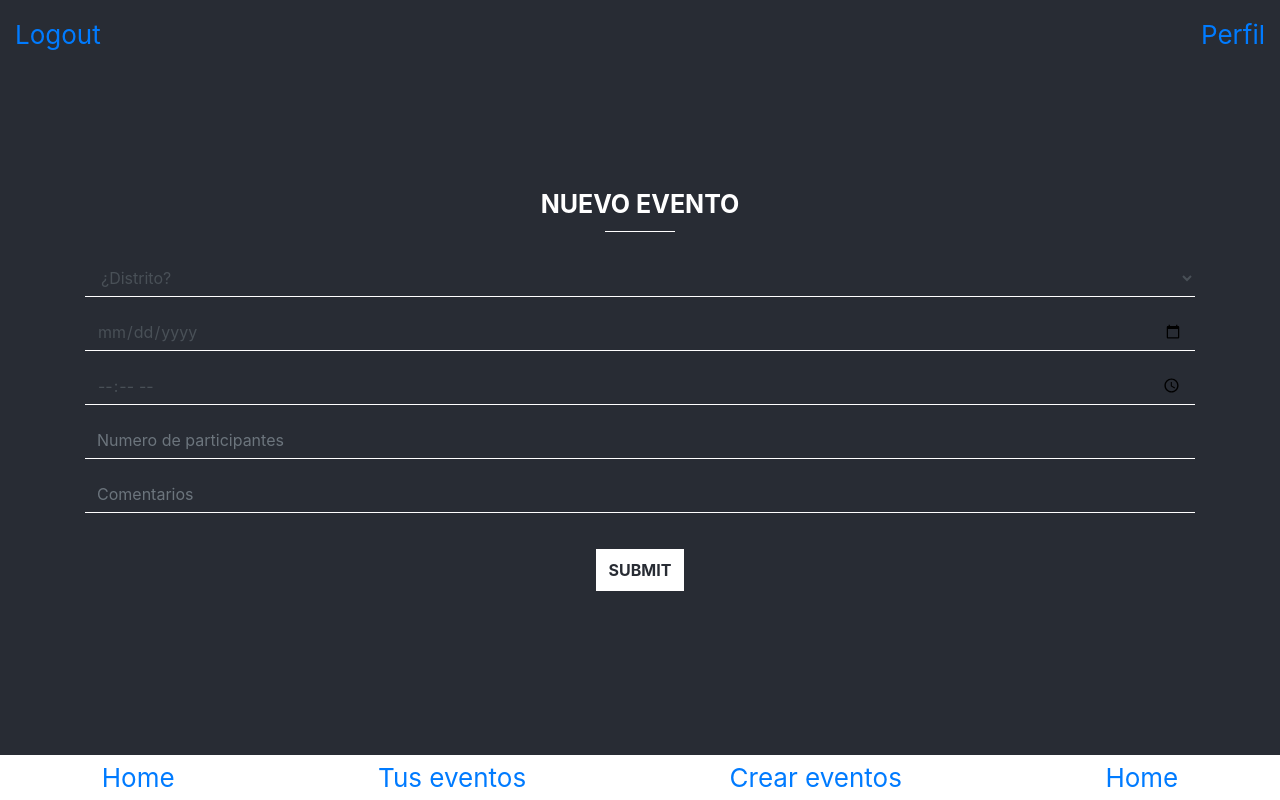
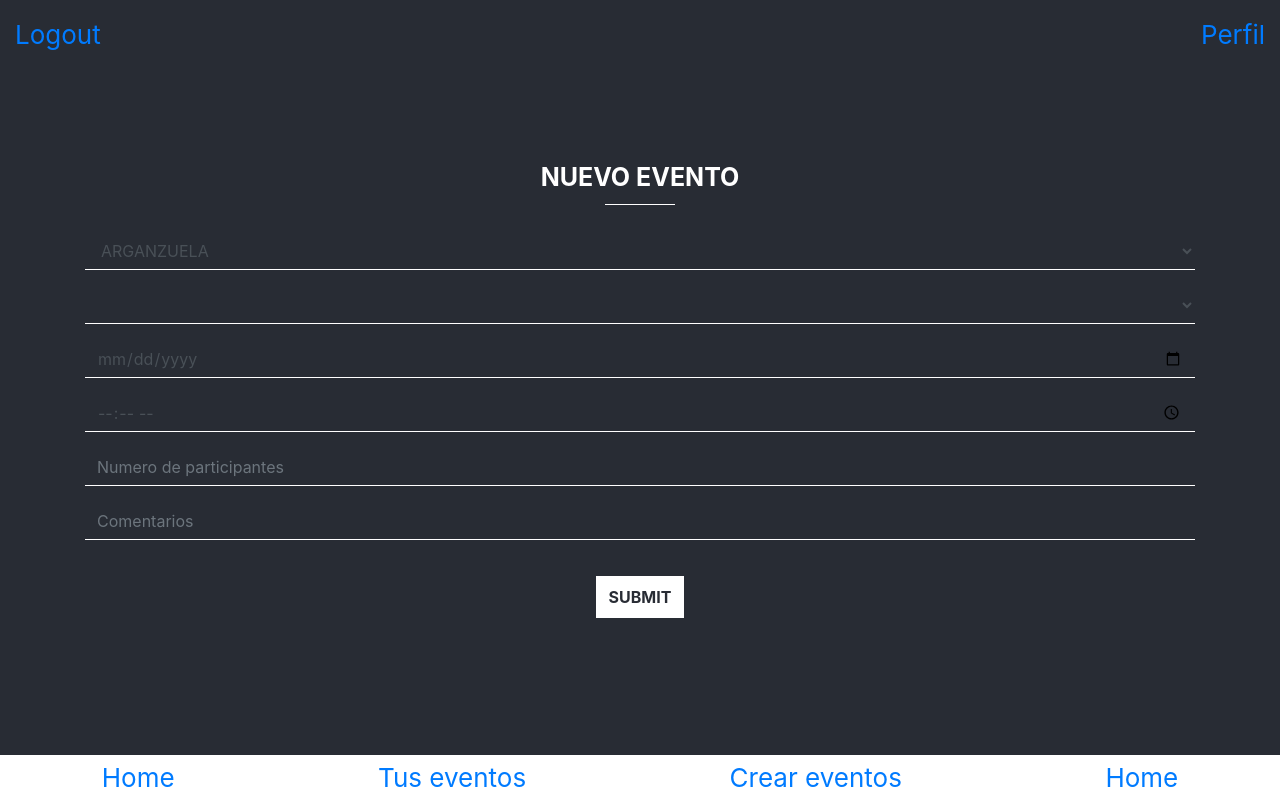
Before and after one commit to balta15torres/proyecto3, a React (Create React App) app in the folder client/: page /creatEvent in a window 1280 px wide. Built offline with nearby package versions, Linux system fonts and the light colour scheme; what google-maps-react would draw is missing.

Commit message:
cambios base de datos

```diff
--- a/client/src/components/CreatEvent.js
+++ b/client/src/components/CreatEvent.js
@@ -10,7 +10,9 @@ export default class CreatEvent extends Component {
         super(props)
         this.state = {
             event: {
+                listCenter:undefined,
                 location: '',
+                center:[],
                 data: '',
                 hour: '',
                 participants: '',
@@ -25,50 +27,63 @@ export default class CreatEvent extends Component {
 
     handleSubmit = e => {
         e.preventDefault()
-        const location = this.state.location
-        const data = this.state.data
-        const hour = this.state.hour
-        const participants = this.state.participants
-        const comments = this.state.comments
 
-        this.service.getDataEvent(location, data, hour, participants,comments)
+        console.log(this.state)
+        const location     = this.state.event.location
+        const center       = this.state.event.center
+        const data         = this.state.event.data
+        const hour         = this.state.event.hour
+        const participants = this.state.event.participants
+        const comments     = this.state.event.comments
+
+        this.service.getDataEvent(location, center,data, hour, participants,comments)
             .then(res => {
                 this.setState({
                     event: {
                         location: '',
+                        center:'',
                         data: '',
                         hour: '',
                         participants: '',
-                        comments:""
+                        comments:''
                     }
                 })
-                console.log(this.setState)
+
                 //this.service = new Event()
                 this.props.setUser(res.data)
                 window.location.assign('EventList')
             })
             .catch(err => err)
-    }
+
+        }
 
     handleChange = (e) => {
         const { name, value } = e.target
 
         //this.setState({...this.state.event, [name]: value})
-
-        this.setState({ [name]: value });
+        if(name == "location"){
+            this.service.getCenter(value)
+            .then(centros => {
+                this.setState({event : { ...this.state.event ,[name]: value, listCenter:centros}})
+            })
+        } else {
+            this.setState({ event: {...this.state.event ,[name]: value }});
+        }
     }
 
     getEvent = () => {
         this.service.getDataEvent()
             .then(res => {
-                const { location, data, hour, participants, comments } = res
+                const { listCenter,location, center,data, hour, participants, comments } = res
 
                 this.setState({
-                    location: location,
-                    data: data,
-                    hour: hour,
-                    participants: participants,
-                    comments: comments
+                    listCenter,
+                    location,
+                    center,
+                    data,
+                    hour,
+                    participants,
+                    comments
 
                 })
 
@@ -81,7 +96,7 @@ export default class CreatEvent extends Component {
 
 
     render() {
-
+        console.log(this.state.event.center)
         return (
 
             <div className="container column-center">
@@ -95,10 +110,35 @@ export default class CreatEvent extends Component {
                     <div className="form-group">
 
                         <select type="options" className="form-control" name="location" value={this.state.location} onChange={e => this.handleChange(e)}>
-                            {/* poner en las options los distritos de la api C.Madrid */}
-                            <option>¿Distrito?</option>
-                            <option>¿Distrito?</option>
+                            {/* <option value="" disabled selected >¿distrito?</option> */}
+                            <option value='ARGANZUELA'>ARGANZUELA</option>
+                            <option value='BARAJAS'>BARAJAS</option>
+                            <option value='CARABANCHEL'>CARABANCHEL</option>
+                            <option value='CHAMARTIN'>CHAMARTIN</option>
+                            <option value='CHAMBERI'>CHAMBERI</option>
+                            <option value='CIUDAD LINEAL'>CIUDAD LINEAL</option>
+                            <option value='FUENCARRAL-EL PARDO'>FUENCARRAL-EL PARDO</option>
+                            <option value='HORTALEZA'>HORTALEZA</option>
+                            <option value='LATINA'>LATINA</option>
+                            <option value='MORATALAZ'>MORATALAZ</option>
+                            <option value='MONCLOA'>MONCLOA</option>
+                            <option value='PUENTE DE VALLECAS'>PUENTE DE VALLECAS</option>
+                            <option value='RETIRO'>RETIRO</option>
+                            <option value='SALAMANCA'>SALAMANCA</option>
+                            <option value='SAN BLAS-CANILLEJAS'>SAN BLAS-CANILLEJAS</option>
+                            <option value='TETUAN'>TETUAN</option>
+                            <option value='USERA'>USERA</option>
+                            <option value='VICALVARO'>VICALVARO</option>
+                            <option value='VILLA DE VALLECAS'>VILLA DE VALLECAS</option>
+                            <option value='VILLAVERDE'>VILLAVERDE</option>
 
+                        </select>
+                    </div>
+
+                    <div className="form-group">
+
+                        <select type="options" className="form-control" name="center" value={this.state.event.listCenter || ""} onChange={e => this.handleChange(e)}>
+                            { this.state.event.listCenter!== undefined && this.state.event.listCenter.map((centro, index) => <option key={index} value={centro.title}>{centro.title}</option>)}
                         </select>
                     </div>
 
--- a/client/src/components/EventCard.js
+++ b/client/src/components/EventCard.js
@@ -11,6 +11,7 @@ const EventCard = Event => {
            <img src="/img/img-prueba2.jpg" alt="" className="image-event"/>
            <div className="description-event">
                <p className="location">{Event.location}</p>
+               <p className="center">{Event.center}</p>
                <p className="data">{Event.data}</p>
                {/* <p className="hour">{Event.hour}</p> */}
                <Link to={`/eventDetails/${Event._id}`}>Ver detalles</Link>
--- a/client/src/components/EventDetails.js
+++ b/client/src/components/EventDetails.js
@@ -34,6 +34,10 @@ export default class EventDetails extends Component {
                    <p>{this.state.event.location}</p>
                </div>
                <div className="userName">
+                   <p className="title">centro</p>
+                   <p>{this.state.event.center}</p>
+               </div>
+               <div className="userName">
                    <p className="title">Data</p>
                    <p>{this.state.event.data}</p>
                </div>
--- a/client/src/service/authService.js
+++ b/client/src/service/authService.js
@@ -47,10 +47,9 @@ export default class authService {
                 )
     }
 
-    getDataEvent = (location,data,hour,participants) => {
-        console.log(location,data,hour,participants)
+    getDataEvent = (location,center,data,hour,participants,comments) => {
 
-        return this.service.post('getDataE',{location,data,hour,participants})
+        return this.service.post('getDataE',{location,center,data,hour,participants,comments})
         .then (res => res.data)
 
             //console.log(res.data)
@@ -97,7 +96,6 @@ export default class authService {
     }
 
     getDataCenter = () => {
-        //console.log("eoo")
 
         return this.service.get('getAllCenters')
         .then (res => res.data)
@@ -105,4 +103,9 @@ export default class authService {
 
     }
 
+    getCenter = (distrito) => {
+        return this.service.post('getCenters', {distrito})
+        .then(response => response.data);
+    }
+
 }
```
Also changed, not shown: 2 other files (tests, documents, lock files or other folders).
